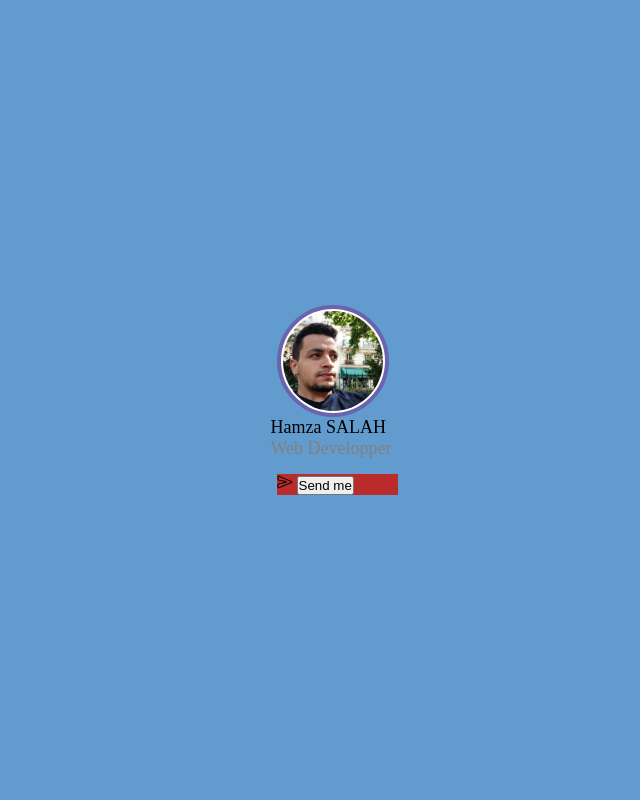
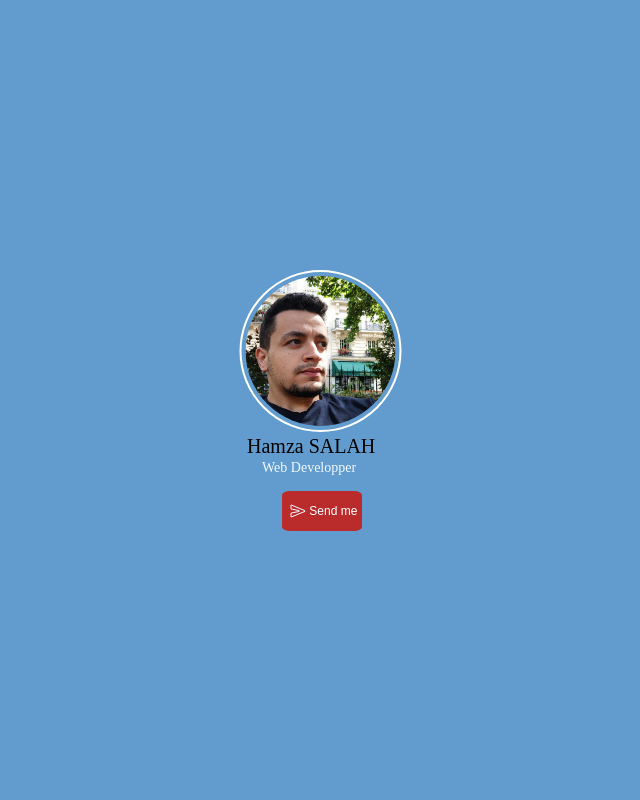
Before and after one commit to Halaspec/Web, a PHP site: page / in a window 1280 px wide. Shown: the whole page, without its empty margins (303-943 px from the left). Run offline with PHP 8.4, Linux system fonts and the light colour scheme.

Commit message:
Css tools

```diff
--- a/index.html
+++ b/index.html
@@ -14,12 +14,12 @@
                      <img src="src/hmz.jpg" alt="" class="pic">
                  </div>
                  <div class="title">
-                    <span class="alias">Hamza SALAH </br></span>
-                    <span class="job" style="color:gray">Web Developper</span>
+                    <span class="alias" >Hamza SALAH </br></span>
+                    <span class="job" style="color:aliceblue; font-size:14px; padding-left: 15px;">Web Developper</span>
                  </div>
                  <div class="button">
-                    <ion-icon name="send-outline"></ion-icon>
-                    <button class="msg"> Send me </button>
+                    <ion-icon name="send-outline" style="color: aliceblue;"></ion-icon>
+                    <button class="msg">   Send me </button>
                  </div>
             </div>
         </div>
--- a/style.css
+++ b/style.css
@@ -14,9 +14,17 @@
 }
 
 .profile_img{
-    width: 100px;
-    height: 100px;
+    width: 150px;
+    height: 150px;
     border-radius: 50%;
+    transform: translateX(-15%);
+}
+
+.profile_img img:hover{animation:  smooth 0.7s forwards;}
+
+@keyframes smooth {
+    to{background-color: white;}
+
 }
 
 .profile_img img{
@@ -24,23 +32,53 @@
     height: 100%;
     object-fit: cover;
     border-radius: 50%;
-    background-color: white;
-    padding: 2px;
-    border: 4px rgb(106, 99, 174) solid;
+    background-color: rgb(98, 156, 206);
+    padding: 4px;
+    border: 2px white solid;
 }
 
 .title{
     padding-top: 10%;
-    transform: translateX(-5%);
+    transform: translateX(-10%);
 
 }
 
 .title span {
-    font-size: 18px;
+    font-size: 20px;
     font-weight: 500;
+    cursor: default;
 }
 
 .profile .button {
+    display: flex;
+    align-items: center;
+    justify-content: center;
     margin-top: 15px;
     background: rgb(186, 43, 43);
+    width: 80px;
+    height: 40px;
+    border-radius: 10%;
+    transform: translateX(25%);
+    cursor: pointer;
 }
+
+.profile .button:hover{
+    animation: scaler 0.5s forwards;
+}
+
+@keyframes scaler {
+    from{
+         transform: translateX(25%);}
+    to {
+        transform: scale(110%) translateX(20%);}
+}
+
+button{
+    transform: translateX(7%);
+    text-decoration: none;
+    border: none;
+    font-size: 12px;
+    color: white;
+    background-color:rgb(186, 43, 43);
+    cursor: pointer;
+}
```
